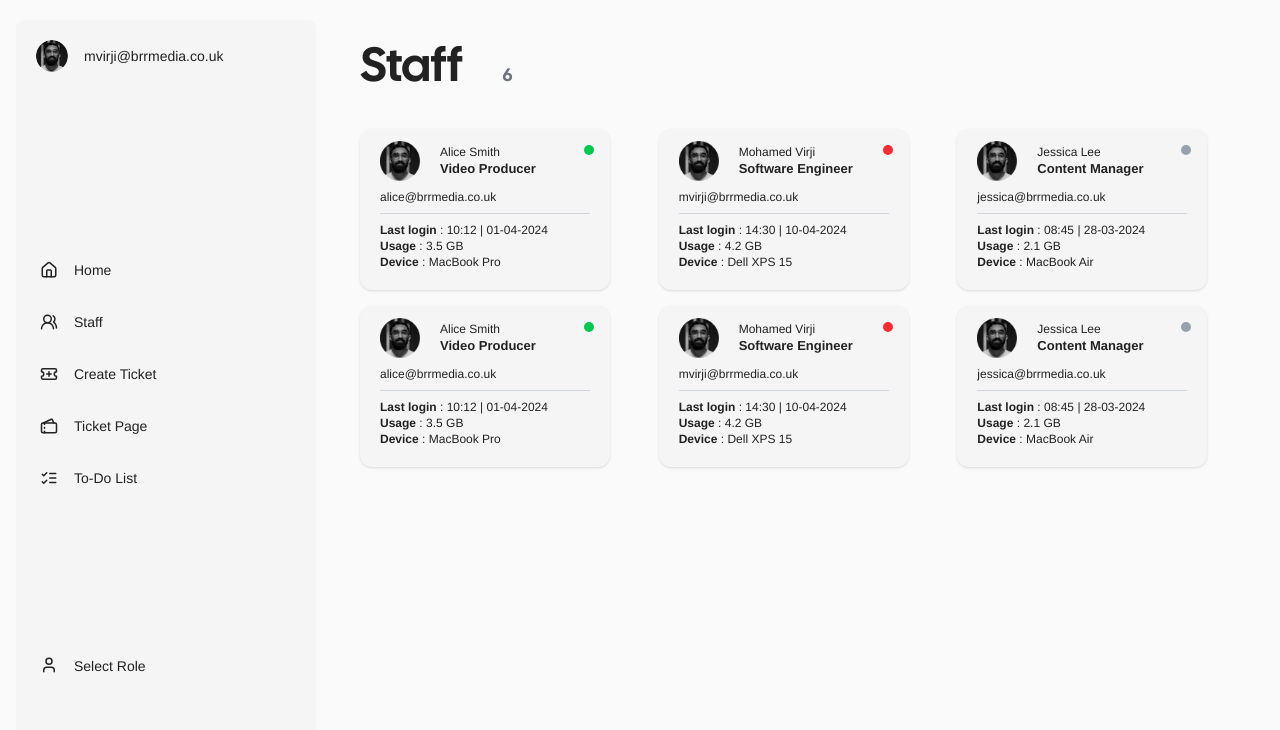
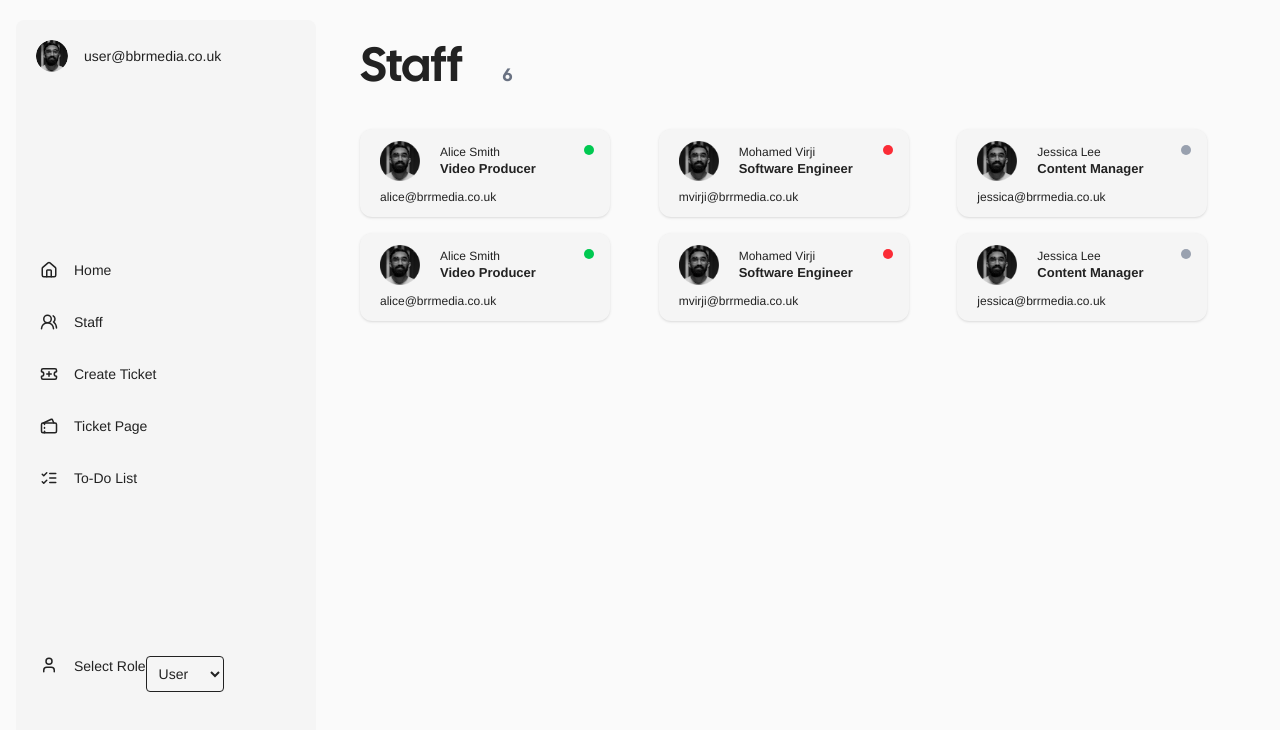
Before and after one commit to Michealebr/brr-media-takehome, a React (Vite) app: page /staff in a window 1280 px wide. Shown: the top 730 px of the page. Built offline with nearby package versions, Linux system fonts and the light colour scheme.

Commit message:
commit global context for roles

```diff
--- a/src/App.tsx
+++ b/src/App.tsx
@@ -7,11 +7,20 @@ import CreateTicket from './pages/CreateTicket';
 import TicketsPage from './pages/TicketsPage';
 import ToDoList from './pages/ToDoList';
 import { Toaster } from 'react-hot-toast';
-
+import { useUser } from './context/UserContext';
+import Loading from './components/Loading';
 
 function App() {
+  const { isLoading } = useUser();
   return (
     <>
+      {/* load spinner when switching roles */}
+      {isLoading && (
+        <div className="fixed inset-0 z-50 flex items-center justify-center bg-white bg-opacity-75">
+          <Loading />
+        </div>
+      )}
+
       <div className="flex h-screen">
         <Navbar />
         <main className=" lg:ml-80 mt-5 lg:mt-0 flex-1 p-[30px] lg:p-10 overflow-x-hidden">
--- a/src/components/navbar-components/Navbar.tsx
+++ b/src/components/navbar-components/Navbar.tsx
@@ -8,10 +8,13 @@ import Mo from '../../assets/Mo-pp.png';
 import Home from '../../assets/house.svg';
 import NavbarLinks from './NavbarLinks';
 import Menu from '../../assets/panel-left-dashed.svg';
+import { useUser } from '../../context/UserContext';
+import RoleSelectDropdown from './RoleSelectDropdown';
 
 const Navbar = () => {
   const [navOpen, setNavOpen] = useState(false);
   const navRef = useRef<HTMLDivElement>(null);
+  const { email } = useUser();
 
   useEffect(() => {
     const handleClickOutside = (event: MouseEvent) => {
@@ -54,7 +57,7 @@ const Navbar = () => {
             src={Mo}
             alt="user profile picture"
           />
-          <p className="text-sm">mvirji@brrmedia.co.uk</p>
+          <p className="text-sm">{email}</p>
         </div>
         {/* ctn for links and admin change */}
         <div className="px-6 flex flex-col gap-[10rem]">
@@ -85,16 +88,13 @@ const Navbar = () => {
               title="To-Do List"
             />
           </div>
-          <div className="text-sm flex">
-            <img className="mr-4 h-[18px]" src={Roles} alt="home icon" />
-            {/* drop down button for role */}Select Role
-          </div>
+          <RoleSelectDropdown />
         </div>
       </div>
 
       <div
         ref={navRef}
-        className={`lg:hidden shadow fixed top-0 left-0 bottom-0 z-50  w-[200px] sm:w-[300px] bg-[var(--secondary-color)] rounded-lg gap-[10rem] transform transition-transform duration-300 ease-in-out flex flex-col ${
+        className={`lg:hidden shadow fixed top-0 left-0 bottom-0 z-30  w-[200px] sm:w-[300px] bg-[var(--secondary-color)] rounded-lg gap-[10rem] transform transition-transform duration-300 ease-in-out flex flex-col ${
           navOpen ? 'translate-x-0' : '-translate-x-full'
         }`}
       >
@@ -147,10 +147,7 @@ const Navbar = () => {
               onClickFunc={() => setNavOpen(false)}
             />
           </div>
-          <div className="text-sm flex">
-            <img className="mr-4 h-[18px]" src={Roles} alt="home icon" />
-            {/* drop down button for role */}Select Role
-          </div>
+          <RoleSelectDropdown />
         </div>
       </div>
     </>
--- /dev/null
+++ b/src/components/navbar-components/RoleSelectDropdown.tsx
@@ -0,0 +1,52 @@
+import Roles from '../../assets/user.svg';
+import { useUser } from '../../context/UserContext';
+
+
+type Role = 'admin' | 'staff' | 'user';
+
+const defaultEmails: Record<Role, string> = {
+  admin: 'admin@bbrmedia.co.uk',
+  staff: 'staff@bbrmedia.co.uk',
+  user: 'user@bbrmedia.co.uk',
+};
+
+const RoleSelectDropdown = () => {
+  const { role, setRole, setEmail, isLoading, setIsLoading } = useUser();
+//   const [loading, setLoading] = useState(false);
+
+  const handleRoleChange = (e: React.ChangeEvent<HTMLSelectElement>) => {
+    // select's role and is valid role
+    const selectedRole = e.target.value as Role;
+
+    // i want the page to load when i switch roles
+    setIsLoading(true)
+    setTimeout(() => {
+         // updates global state to new role
+    setRole(selectedRole);
+    // uses selected role to to get the email of selected role and sets that as global email
+    setEmail(defaultEmails[selectedRole]);
+    setIsLoading(false)
+    }, 1000)
+
+  };
+
+  return (
+    <div className="text-sm flex">
+      <label className="mr-2 sr-only">Role:</label>
+      <img className="mr-4 h-[18px]" src={Roles} alt="home icon" />
+      Select Role
+      <select
+        value={role}
+        onChange={handleRoleChange}
+        className="border p-2 rounded"
+        disabled={isLoading}
+      >
+        <option value="admin">Admin</option>
+        <option value="staff">Staff</option>
+        <option value="user">User</option>
+      </select>
+    </div>
+  );
+};
+
+export default RoleSelectDropdown;
--- a/src/components/staff-components/StaffCardComponent.tsx
+++ b/src/components/staff-components/StaffCardComponent.tsx
@@ -1,5 +1,6 @@
 import React from 'react';
 import Mo from '../../assets/Mo-pp.png';
+import { useUser } from '../../context/UserContext';
 
 interface StaffProps {
   id: number;
@@ -22,12 +23,15 @@ const StaffCardComponent: React.FC<StaffProps> = ({
   driveUsage,
   device,
 }) => {
+  const { role: currentRole } = useUser();
+
   const [date, timeWithZ] = lastLogin.split('T');
   const time = timeWithZ.replace('Z', '').slice(0, -3);
 
   // format date to english dd/mm/yyyy
   const [year, month, day] = date.split('-');
   const formattedDate = `${day}-${month}-${year}`;
+
   // color status map to show who's Active , busy or offline
   const statusColorMap: { [key: string]: string } = {
     active: 'bg-green-500',
@@ -61,7 +65,8 @@ const StaffCardComponent: React.FC<StaffProps> = ({
       <div className="text-xs">{email}</div>
 
       {/* only admin should see */}
-
+      {currentRole === 'admin' && (
+        <>
           <div className="border-b border-gray-300 p-1"></div>
           <div className="text-xs py-2">
             <div className="">
@@ -75,6 +80,8 @@ const StaffCardComponent: React.FC<StaffProps> = ({
               <span className="font-bold">Device</span> : {device}
             </div>
           </div>
+        </>
+      )}
     </div>
   );
 };
--- /dev/null
+++ b/src/context/UserContext.tsx
@@ -0,0 +1,34 @@
+import { createContext, useContext, useState } from 'react';
+
+type Role = 'admin' | 'staff' | 'user';
+
+interface UserContextProps {
+  role: Role;
+  email: string;
+  setRole: (role: Role) => void;
+  setEmail: (email: string) => void;
+  isLoading: boolean;
+  setIsLoading: (loading: boolean) => void;
+}
+
+// sets up a shared state container
+const UserContext = createContext<UserContextProps | undefined>(undefined);
+
+// holds and manages the state  (global state)
+export const UserProvider: React.FC<{ children: React.ReactNode }> = ({ children }) => {
+  const [role, setRole] = useState<Role>('user');
+  const [email, setEmail] = useState('user@bbrmedia.co.uk');
+  const [isLoading, setIsLoading] = useState(false);
+
+  return (
+    <UserContext.Provider value={{ role, email, setRole, setEmail, isLoading, setIsLoading }}>
+      {children}
+    </UserContext.Provider>
+  );
+};
+// custom Hook gives access to the state from anywhere within the UserProvider which the whole App.tsx is wrapped with
+export const useUser = () => {
+  const context = useContext(UserContext);
+  if (!context) throw new Error('useUser must be used within a UserProvider');
+  return context;
+};
--- a/src/main.tsx
+++ b/src/main.tsx
@@ -3,11 +3,14 @@ import ReactDOM from 'react-dom/client';
 import { BrowserRouter } from 'react-router-dom';
 import './index.css';
 import App from './App.tsx';
+import { UserProvider } from '../src/context/UserContext.tsx';
 
 const root = document.getElementById('root')!;
 
 ReactDOM.createRoot(root).render(
   <BrowserRouter>
-    <App />
+    <UserProvider>
+      <App />
+    </UserProvider>
   </BrowserRouter>
 );
--- a/src/pages/Home.tsx
+++ b/src/pages/Home.tsx
@@ -2,12 +2,15 @@ import HomeCardComponent from '../components/home-components/HomeCardComponent';
 import { Link } from 'react-router-dom';
 import LinkIcon from '../assets/square-arrow-out-up-right.svg';
 import TableComponent from '../components/home-components/table-components/TableComponent';
+import { useUser } from '../context/UserContext';
 
 const Home = () => {
+    const {role} = useUser();
+
   return (
     <div className="flex flex-col gap-20 ">
       <div className="bg-[var(--secondary-color)] p-5 rounded-xl text-center ">
-        <h1 className="text-2xl font-bold mb-1">Welcome back, Michael 👋</h1>
+        <h1 className="text-2xl font-bold mb-1">Welcome back, {role} 👋</h1>
         <p className="text-sm text-gray-500 ">
           Here’s a quick overview of what’s happening across the system today.
         </p>
```
Lines whose indentation alone changed are shown as unchanged.
